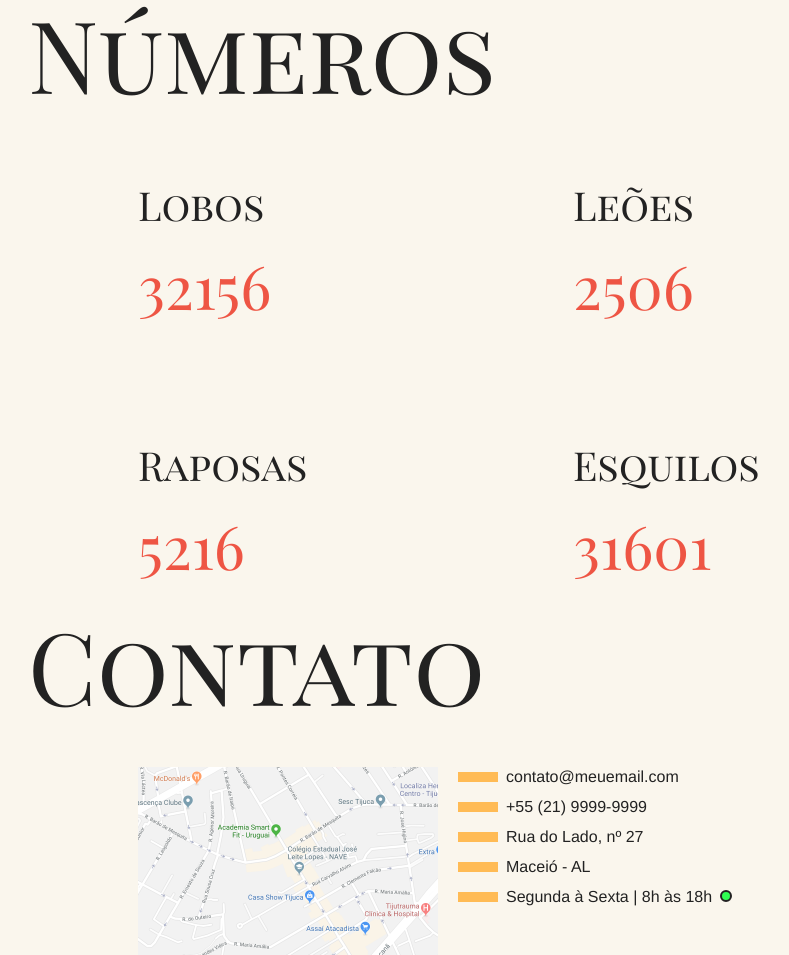
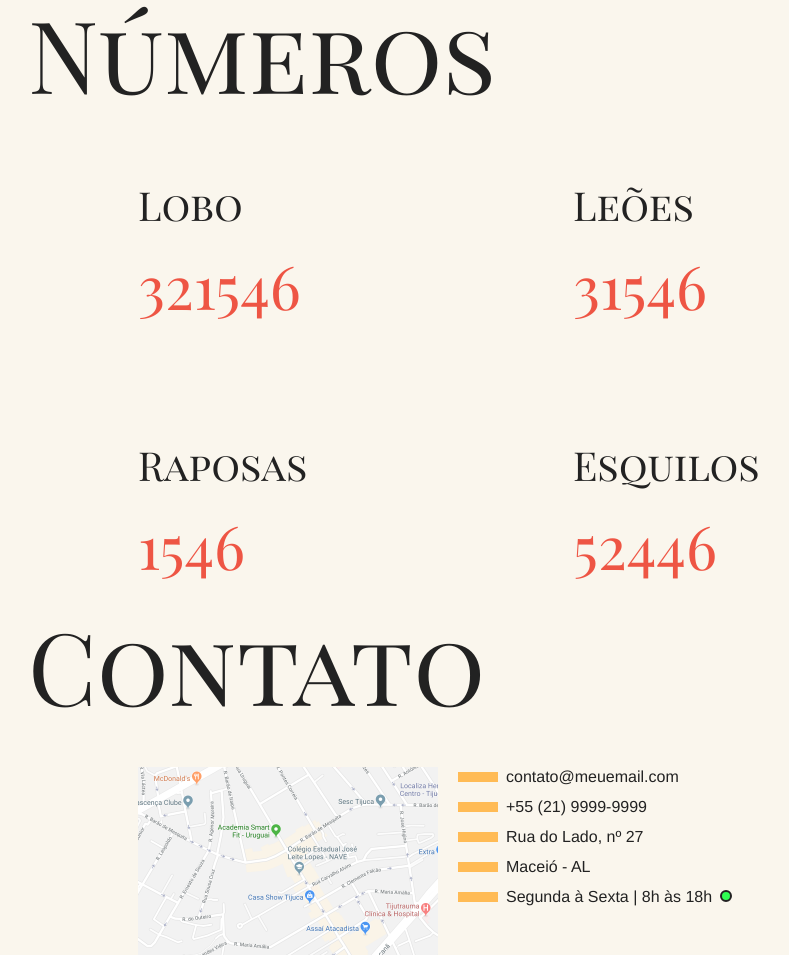
Before and after one commit to AdysonVieira/animais, a plain HTML site: page index.html in a window 1280 px wide. Shown: the part 1249-2204 px from the top of the page, without its empty margins (172-961 px from the left). Drawn offline with Linux system fonts and the light colour scheme.

Commit message:
api animais

```diff
--- /dev/null
+++ b/animaisapi.json
@@ -0,0 +1,19 @@
+[
+    {
+        "especie": "Lobo",
+        "total": 321546
+    },
+    {
+        "especie": "Leões",
+        "total": 31546
+    },
+    {
+        "especie": "Raposas",
+        "total": 1546
+    },
+    {
+        "especie": "Esquilos",
+        "total": 52446
+    }
+
+]
--- a/index.html
+++ b/index.html
@@ -106,22 +106,7 @@
         <section class="grid-section numeros" data-anime="scroll" id="numeros">
             <h1 class='cor1 titulo'>Números</h1>
             <ul class="grid-numeros">
-                <li class="card-animal">
-                <h3>Lobos</h3>
-                <span data-anime="numeros">32156</span>
-                </li>
-                <li class="card-animal">
-                <h3>Leões</h3>
-                <span data-anime="numeros">2506</span>
-                </li>
-                <li class="card-animal">
-                <h3>Raposas</h3>
-                <span data-anime="numeros">5216</span>
-                </li>
-                <li class="card-animal">
-                <h3>Esquilos</h3>
-                <span data-anime="numeros">31601 </span>
-                </li>
+
             </ul>
         </section>
 
--- /dev/null
+++ b/js/modules/animais-fetch.js
@@ -0,0 +1,25 @@
+import initAnimaNumber from "./anime-number.js";
+
+export default function initAnimaisFetch() {
+    const gridNumeros = document.querySelector('.grid-numeros')
+
+    async function animaisFetch(){
+        const animaisJSON = await ( await fetch('../../animaisapi.json') ).json();
+        animaisJSON.forEach(animal => {
+            createAnimal(animal)
+        });
+
+        initAnimaNumber();
+    }
+
+    function createAnimal(animal) {
+        const newAnimal = document.createElement('li')
+        newAnimal.classList.add('card-animal')
+        newAnimal.innerHTML = `<h3>${animal.especie}</h3><span data-anime="numeros">${animal.total}</span>`;
+        gridNumeros.appendChild(newAnimal)
+        return newAnimal
+    }
+
+    animaisFetch()
+
+}
--- a/js/script.js
+++ b/js/script.js
@@ -5,8 +5,9 @@ import initModal from "./modules/modal.js";
 import initTooltip from "./modules/tooltip.js";
 import initDropdown from "./modules/dropdown.js";
 import initMenuMobile from "./modules/menu-mobile.js";
-import initAnimaNumber from "./modules/anime-number.js";
-import initFuncionamento from "./modules/funcionamento.js"
+// import initAnimaNumber from "./modules/anime-number.js";
+import initFuncionamento from "./modules/funcionamento.js";
+import initAnimaisFetch from "./modules/animais-fetch.js";
 
 initTabNav();
 initAccordion();
@@ -15,5 +16,6 @@ initModal();
 initTooltip();
 initDropdown();
 initMenuMobile();
-initAnimaNumber();
+// initAnimaNumber();
 initFuncionamento();
+initAnimaisFetch();
```
